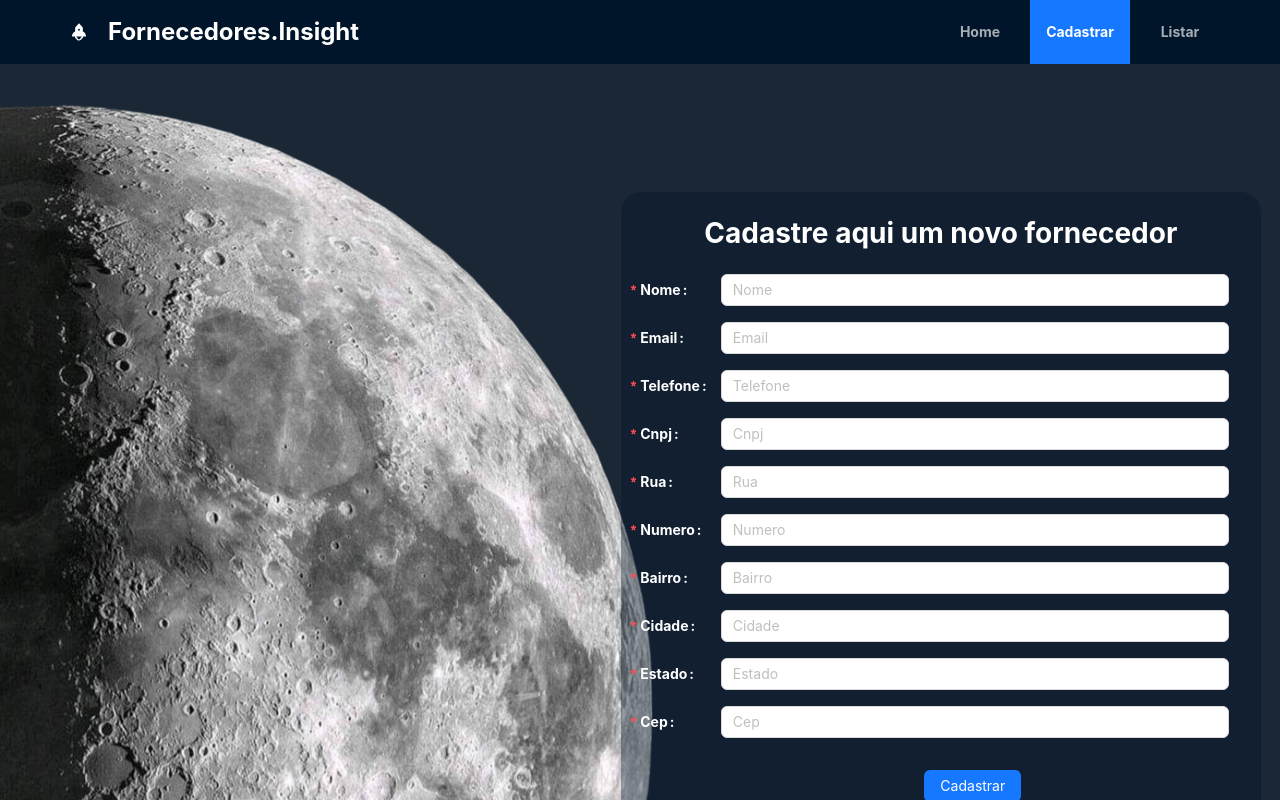
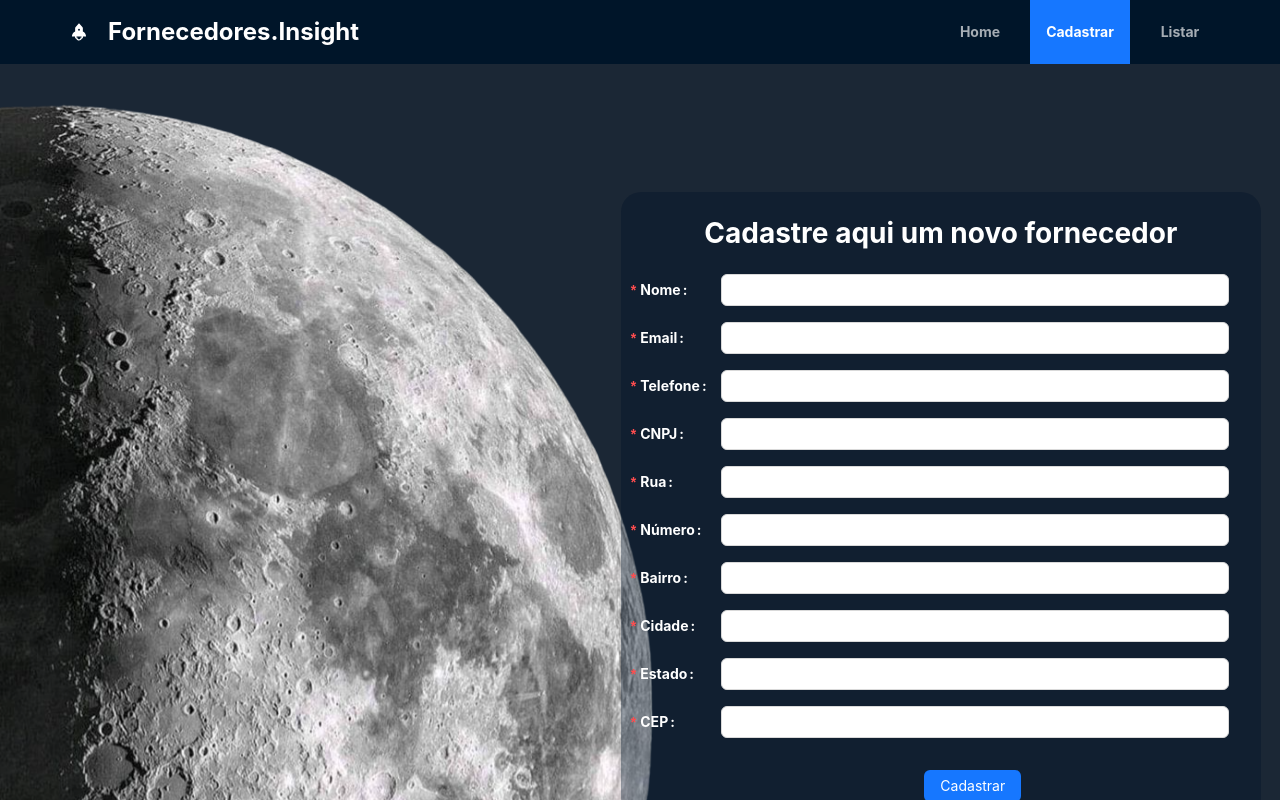
Before and after one commit to VitorOcara/DesafioInsightLab, a React (Vite) app: page / in a window 1280 px wide. Both pictures are taken after a click on the item "Cadastrar". Shown: the top 800 px of the page. Built offline with nearby package versions, Linux system fonts and the light colour scheme.

Commit message:
redux adicionado

```diff
--- a/package.json
+++ b/package.json
@@ -11,9 +11,12 @@
   },
   "dependencies": {
     "@ant-design/icons": "^5.3.7",
+    "@reduxjs/toolkit": "^2.2.5",
     "antd": "^5.17.4",
     "react": "^18.2.0",
     "react-dom": "^18.2.0",
+    "react-redux": "^9.1.2",
+    "redux": "^5.0.1",
     "styled-components": "^6.1.11"
   },
   "devDependencies": {
--- a/src/components/Form/SupplierForm.tsx
+++ b/src/components/Form/SupplierForm.tsx
@@ -4,59 +4,28 @@ import { Button, Form, Input } from "antd";
 import "./styles.css";
 // import { StyledLabelForm } from "./styles";
 import { Fornecedor } from "../../Interfaces/Supplier";
+import { useDispatch } from "react-redux";
+import { addFornecedor } from "../../redux/fornecedoresSlice";
 
-type FieldType = Fornecedor;
+const SupplierForm: React.FC = () => {
+  const dispatch = useDispatch();
 
-const onFinish: FormProps<FieldType>["onFinish"] = (values) => {
+  const onFinish: FormProps<Fornecedor>["onFinish"] = (values) => {
+    try {
+      dispatch(addFornecedor(values));
       console.log("Success:", values);
+    } catch (error) {
+      console.log(error);
+    }
   };
 
-const onFinishFailed: FormProps<FieldType>["onFinishFailed"] = (errorInfo) => {
+  const onFinishFailed: FormProps<Fornecedor>["onFinishFailed"] = (
+    errorInfo
+  ) => {
     console.log("Failed:", errorInfo);
   };
 
-const initialValues: Fornecedor = {
-  nome: '',
-  email: '',
-  telefone: '',
-  cnpj: '',
-  endereco: {
-    rua: '',
-    numero: 0,
-    bairro: '',
-    cidade: '',
-    estado: '',
-    cep: '',
-  },
-};
-
-const renderInterfaceFields = (obj: any, parentKey = ''): JSX.Element[]=> {
-  return Object.keys(obj).map((key) => {
-
-    const inputName = parentKey ? `${parentKey}.${key}` : key;
-    const displayName = key.charAt(0).toUpperCase() + key.slice(1);
-
-    if(typeof obj[key]==='object' && !Array.isArray(obj[key])){
-      return renderInterfaceFields(obj[key], inputName);
-    }
-
-    return(
-      <Form.Item
-        className="itemForm"
-        key={displayName}
-        label={displayName}
-        name={displayName}
-        rules={[{ required: true, message: `Este campo é OBRIGATÓRIO!` }]}
-      >
-        <Input placeholder={displayName} />
-      </Form.Item>
-    )
-  }).flat();
-}
-
-
-const SupplierForm: React.FC = () => (
-
+  return (
     <Form
       className="customForm"
       name="basic"
@@ -66,14 +35,94 @@ const SupplierForm: React.FC = () => (
       autoComplete="off"
     >
       <h1 className="h1Form">Cadastre aqui um novo fornecedor</h1>
-    {renderInterfaceFields(initialValues)}
+      <Form.Item
+        rules={[{ required: true, message: `Este campo é OBRIGATÓRIO!` }]}
+        className="itemForm"
+        label="Nome"
+        name="nome"
+      >
+        <Input />
+      </Form.Item>
+      <Form.Item
+        rules={[{ required: true, message: `Este campo é OBRIGATÓRIO!` }]}
+        className="itemForm"
+        label="Email"
+        name="email"
+      >
+        <Input />
+      </Form.Item>
+      <Form.Item
+        rules={[{ required: true, message: `Este campo é OBRIGATÓRIO!` }]}
+        className="itemForm"
+        label="Telefone"
+        name="telefone"
+      >
+        <Input />
+      </Form.Item>
+      <Form.Item
+        rules={[{ required: true, message: `Este campo é OBRIGATÓRIO!` }]}
+        className="itemForm"
+        label="CNPJ"
+        name="cnpj"
+      >
+        <Input />
+      </Form.Item>
+      <Form.Item
+        rules={[{ required: true, message: `Este campo é OBRIGATÓRIO!` }]}
+        className="itemForm"
+        label="Rua"
+        name={["endereco", "rua"]}
+      >
+        <Input />
+      </Form.Item>
+      <Form.Item
+        rules={[{ required: true, message: `Este campo é OBRIGATÓRIO!` }]}
+        className="itemForm"
+        label="Número"
+        name={["endereco", "numero"]}
+      >
+        <Input type="number" />
+      </Form.Item>
+      <Form.Item
+        rules={[{ required: true, message: `Este campo é OBRIGATÓRIO!` }]}
+        className="itemForm"
+        label="Bairro"
+        name={["endereco", "bairro"]}
+      >
+        <Input />
+      </Form.Item>
+      <Form.Item
+        rules={[{ required: true, message: `Este campo é OBRIGATÓRIO!` }]}
+        className="itemForm"
+        label="Cidade"
+        name={["endereco", "cidade"]}
+      >
+        <Input />
+      </Form.Item>
+      <Form.Item
+        rules={[{ required: true, message: `Este campo é OBRIGATÓRIO!` }]}
+        className="itemForm"
+        label="Estado"
+        name={["endereco", "estado"]}
+      >
+        <Input />
+      </Form.Item>
+      <Form.Item
+        rules={[{ required: true, message: `Este campo é OBRIGATÓRIO!` }]}
+        className="itemForm"
+        label="CEP"
+        name={["endereco", "cep"]}
+      >
+        <Input />
+      </Form.Item>
 
-    <Form.Item  className="submitButtonContainer" >
+      <Form.Item className="submitButtonContainer">
         <Button type="primary" htmlType="submit">
           Cadastrar
         </Button>
       </Form.Item>
     </Form>
   );
+};
 
 export default SupplierForm;
--- a/src/components/List/SupplierList.tsx
+++ b/src/components/List/SupplierList.tsx
@@ -3,48 +3,21 @@ import { Table, Modal, Button, Form, Space, Popconfirm, Input } from "antd";
 import { DeleteOutlined, SearchOutlined } from "@ant-design/icons";
 import { Fornecedor } from "../../Interfaces/Supplier";
 import "./styles.css";
+import { useDispatch, useSelector } from "react-redux";
+import { RootState } from "../../redux/store";
+import {
+  deleteFornecedor,
+  updateFornecedor,
+} from "../../redux/fornecedoresSlice";
 
 const SupplierList: React.FC = () => {
+  const dispatch = useDispatch();
+  const fornecedores = useSelector((state: RootState) => state.fornecedores);
   const [visible, setVisible] = useState(false);
-  const [editMode, setEditMode] = useState(false);
   const [selectedSupplier, setSelectedSupplier] = useState<Fornecedor | null>(
     null
   );
   const [form] = Form.useForm();
-
-  const initialfornecedores: Fornecedor[] = [
-    {
-      nome: "Fornecedor 1",
-      email: "fornecedor1@email.com",
-      telefone: "1234567890",
-      cnpj: "12345678000100",
-      endereco: {
-        rua: "Rua 1",
-        numero: 100,
-        bairro: "ABC",
-        cidade: "DEF",
-        estado: "GHIJ",
-        cep: "12345000",
-      },
-    },
-    {
-      nome: "Fornecedor 2",
-      email: "fornecedor2@email.com",
-      telefone: "0987654321",
-      cnpj: "98765432000100",
-      endereco: {
-        rua: "Rua 2",
-        numero: 200,
-        bairro: "ABC",
-        cidade: "DEF",
-        estado: "GHIJ",
-        cep: "23456000",
-      },
-    },
-    // Adicione mais fornecedores conforme necessário
-  ];
-  const [fornecedores, setFornecedores] =
-    useState<Fornecedor[]>(initialfornecedores);
 
   const handleViewDetails = (supplier: Fornecedor) => {
     setSelectedSupplier(supplier);
@@ -52,18 +25,12 @@ const SupplierList: React.FC = () => {
   };
 
   const handleDelete = (cnpj: string) => {
-    setFornecedores(fornecedores.filter((supplier) => supplier.cnpj !== cnpj));
+    dispatch(deleteFornecedor(cnpj));
   };
 
   const atualizar = () => {
     form.validateFields().then((values) => {
-      setFornecedores((prevState) =>
-        prevState.map((supplier) =>
-          supplier.cnpj === selectedSupplier?.cnpj
-            ? { ...values, cnpj: supplier.cnpj }
-            : supplier
-        )
-      );
+      dispatch(updateFornecedor({ ...selectedSupplier, ...values }));
 
       setVisible(false);
     });
@@ -93,7 +60,7 @@ const SupplierList: React.FC = () => {
     {
       title: "Ações",
       key: "actions",
-      render: (text: string, record: Fornecedor) => (
+      render: (record: Fornecedor) => (
         <Space>
           <Button
             icon={<SearchOutlined />}
@@ -120,6 +87,7 @@ const SupplierList: React.FC = () => {
   return (
     <div>
       <Table
+        pagination={false}
         className="CustomTable"
         columns={columns}
         dataSource={fornecedores}
@@ -135,7 +103,12 @@ const SupplierList: React.FC = () => {
         cancelText="Cancelar"
       >
         {selectedSupplier && (
-          <Form form={form} layout="vertical" initialValues={selectedSupplier}>
+          <Form
+            className="CustomListForm"
+            form={form}
+            layout="vertical"
+            initialValues={selectedSupplier}
+          >
             <Form.Item label="Nome" name="nome">
               <Input />
             </Form.Item>
--- a/src/main.tsx
+++ b/src/main.tsx
@@ -1,10 +1,15 @@
-import React from 'react'
-import ReactDOM from 'react-dom/client'
-import App from './App.tsx'
-import './index.css'
+import React from "react";
+import ReactDOM from "react-dom/client";
+import App from "./App.tsx";
+import { Provider } from "react-redux";
 
-ReactDOM.createRoot(document.getElementById('root')!).render(
+import "./index.css";
+import store from "./redux/store.ts";
+
+ReactDOM.createRoot(document.getElementById("root")!).render(
   <React.StrictMode>
-    <App />
-  </React.StrictMode>,
-)
+    <Provider store={store}>
+      <App />
+    </Provider>
+  </React.StrictMode>
+);
--- /dev/null
+++ b/src/redux/fornecedoresSlice.ts
@@ -0,0 +1,56 @@
+import { createSlice, PayloadAction } from "@reduxjs/toolkit";
+import { Fornecedor } from "../Interfaces/Supplier";
+
+const initialState: Fornecedor[] = [
+  {
+    nome: "Fornecedor 1",
+    email: "fornecedor1@email.com",
+    telefone: "1234567890",
+    cnpj: "12345678000100",
+    endereco: {
+      rua: "Rua 1",
+      numero: 100,
+      bairro: "ABC",
+      cidade: "DEF",
+      estado: "GHIJ",
+      cep: "12345000",
+    },
+  },
+  {
+    nome: "Fornecedor 2",
+    email: "fornecedor2@email.com",
+    telefone: "0987654321",
+    cnpj: "98765432000100",
+    endereco: {
+      rua: "Rua 2",
+      numero: 200,
+      bairro: "ABC",
+      cidade: "DEF",
+      estado: "GHIJ",
+      cep: "23456000",
+    },
+  },
+];
+
+const fornecedoresSlice = createSlice({
+  name: "fornecedores",
+  initialState,
+  reducers: {
+    addFornecedor: (state, action: PayloadAction<Fornecedor>) => {
+      state.push(action.payload);
+    },
+    updateFornecedor: (state, action: PayloadAction<Fornecedor>) => {
+      const index = state.findIndex((f) => f.cnpj === action.payload.cnpj);
+      if (index >= 0) {
+        state[index] = action.payload;
+      }
+    },
+    deleteFornecedor: (state, action: PayloadAction<string>) => {
+       return state.filter( f=> f.cnpj != action.payload);
+      },
+  },
+});
+
+export const { addFornecedor, updateFornecedor, deleteFornecedor } = fornecedoresSlice.actions;
+
+export default fornecedoresSlice.reducer;
--- /dev/null
+++ b/src/redux/store.ts
@@ -0,0 +1,13 @@
+import { configureStore } from "@reduxjs/toolkit";
+import fornecedoresSlice from "./fornecedoresSlice";
+
+const store = configureStore({
+  reducer: {
+    fornecedores: fornecedoresSlice,
+  },
+});
+
+export type RootState = ReturnType<typeof store.getState>;
+export type AppDispatch = typeof store.dispatch;
+
+export default store;
```
Also changed, not shown: 1 other file (tests, documents, lock files or other folders). Lines whose indentation alone changed are shown as unchanged.
